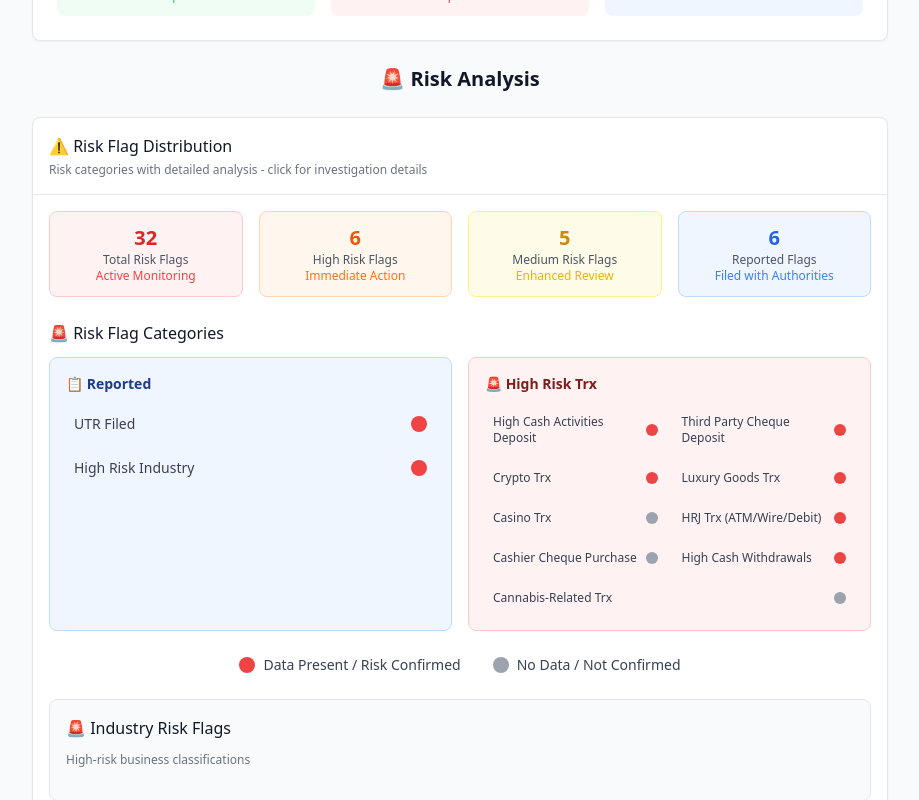
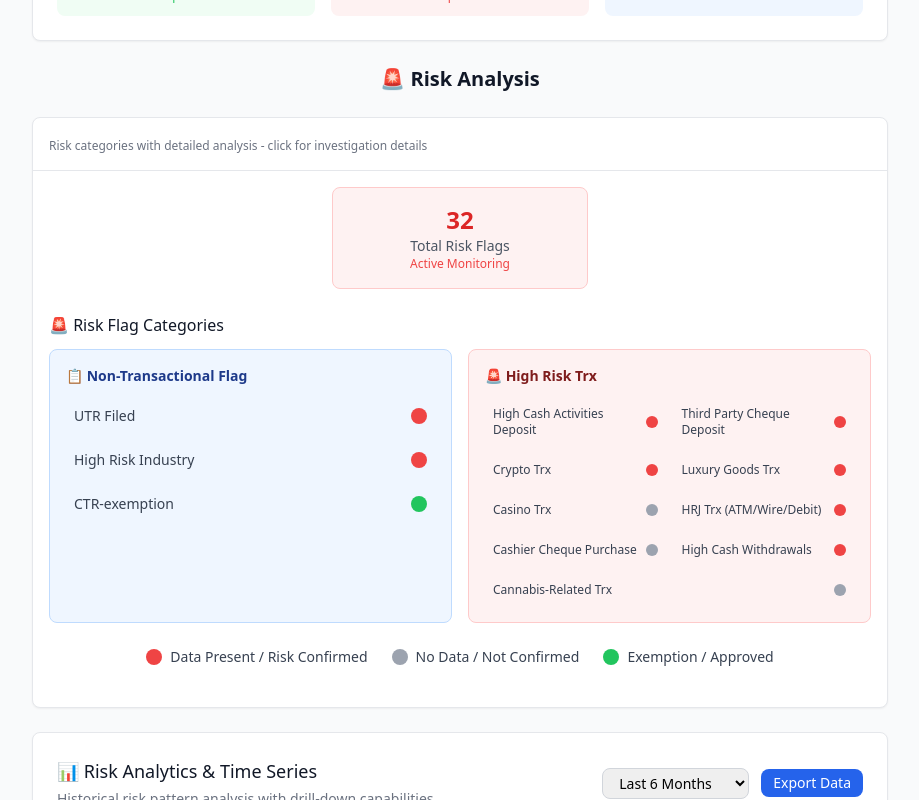
Before and after one commit to jjliujames/https---github.com-jjliujames-360_view, a Vue app: page /metro/1/market/1/region/1/rm/1/client/1 in a window 1280 px wide. Shown: the part 2560-3360 px from the top of the page, without its empty margins (328-1247 px from the left). Built offline with nearby package versions, Linux system fonts and the light colour scheme.

Commit message:
Refactor ClientDetailView component to streamline risk flag presentation. Remove redundant risk flag headers and consolidate risk summaries into a more focused layout. Update risk flag categories for clarity, enhancing the overall user experience with improved styling and spacing adjustments.

```diff
--- a/src/components/ClientDetailView.vue
+++ b/src/components/ClientDetailView.vue
@@ -919,7 +919,6 @@
             <div class="p-4 border-b border-gray-200">
               <div class="flex items-center justify-between">
                 <div>
-                  <h3 class="text-base font-medium text-gray-900">⚠️ Risk Flag Distribution</h3>
                   <p class="text-xs text-gray-500 mt-1">Risk categories with detailed analysis - click for
                     investigation details</p>
                 </div>
@@ -927,33 +926,12 @@
             </div>
             <div class="p-4">
               <!-- Summary Section -->
-              <div class="mb-6 grid grid-cols-1 md:grid-cols-4 gap-4">
-                <div class="bg-red-50 rounded-lg p-3 border border-red-200">
+              <div class="mb-6 flex justify-center">
+                <div class="bg-red-50 rounded-lg p-4 border border-red-200 w-64">
                   <div class="text-center">
-                    <div class="text-xl font-bold text-red-600">{{ totalRiskFlags }}</div>
-                    <div class="text-xs text-gray-600">Total Risk Flags</div>
+                    <div class="text-2xl font-bold text-red-600">{{ totalRiskFlags }}</div>
+                    <div class="text-sm text-gray-600">Total Risk Flags</div>
                     <div class="text-xs text-red-500 font-medium">Active Monitoring</div>
-                  </div>
-                </div>
-                <div class="bg-orange-50 rounded-lg p-3 border border-orange-200">
-                  <div class="text-center">
-                    <div class="text-xl font-bold text-orange-600">{{ highRiskFlags }}</div>
-                    <div class="text-xs text-gray-600">High Risk Flags</div>
-                    <div class="text-xs text-orange-500 font-medium">Immediate Action</div>
-                  </div>
-                </div>
-                <div class="bg-yellow-50 rounded-lg p-3 border border-yellow-200">
-                  <div class="text-center">
-                    <div class="text-xl font-bold text-yellow-600">{{ mediumRiskFlags }}</div>
-                    <div class="text-xs text-gray-600">Medium Risk Flags</div>
-                    <div class="text-xs text-yellow-500 font-medium">Enhanced Review</div>
-                  </div>
-                </div>
-                <div class="bg-blue-50 rounded-lg p-3 border border-blue-200">
-                  <div class="text-center">
-                    <div class="text-xl font-bold text-blue-600">{{ reportedFlags }}</div>
-                    <div class="text-xs text-gray-600">Reported Flags</div>
-                    <div class="text-xs text-blue-500 font-medium">Filed with Authorities</div>
                   </div>
                 </div>
               </div>
@@ -963,10 +941,10 @@
                 <h4 class="text-base font-medium text-gray-900 mb-3">🚨 Risk Flag Categories</h4>
                 <div class="grid grid-cols-1 md:grid-cols-2 gap-4">
 
-                  <!-- Reported -->
+                  <!-- Non-Transactional Flag -->
                   <div class="bg-blue-50 rounded-lg p-4 border border-blue-200">
                     <h5 class="text-sm font-semibold text-blue-900 mb-3 flex items-center">
-                      📋 Reported
+                      📋 Non-Transactional Flag
                     </h5>
                     <div class="space-y-2">
                       <div class="flex items-center justify-between cursor-pointer hover:bg-blue-100 p-2 rounded"
@@ -978,6 +956,10 @@
                         @click="openRiskFlagModal({ category: 'High Risk Industry', type: 'reported', riskLevel: 'medium', hasData: true })">
                         <span class="text-sm text-gray-700">High Risk Industry</span>
                         <div class="w-4 h-4 rounded-full bg-red-500"></div>
+                      </div>
+                      <div class="flex items-center justify-between cursor-pointer hover:bg-blue-100 p-2 rounded">
+                        <span class="text-sm text-gray-700">CTR-exemption</span>
+                        <div class="w-4 h-4 rounded-full bg-green-500"></div>
                       </div>
                     </div>
                   </div>
@@ -1054,7 +1036,7 @@
                 </div>
 
                 <!-- Legend -->
-                <div class="mt-6 flex justify-center items-center space-x-8 text-sm">
+                <div class="mt-6 flex justify-center items-center space-x-6 text-sm">
                   <div class="flex items-center space-x-2">
                     <div class="w-4 h-4 rounded-full bg-red-500"></div>
                     <span class="text-gray-700">Data Present / Risk Confirmed</span>
@@ -1063,24 +1045,14 @@
                     <div class="w-4 h-4 rounded-full bg-gray-400"></div>
                     <span class="text-gray-700">No Data / Not Confirmed</span>
                   </div>
+                  <div class="flex items-center space-x-2">
+                    <div class="w-4 h-4 rounded-full bg-green-500"></div>
+                    <span class="text-gray-700">Exemption / Approved</span>
+                  </div>
                 </div>
               </div>
 
-              <!-- Industry Risk Flags -->
-              <div class="mt-6 bg-gray-50 rounded-lg p-4 border border-gray-200">
-                <h4 class="text-base font-medium text-gray-900 mb-3">🚨 Industry Risk Flags</h4>
-                <p class="text-xs text-gray-500 mb-4">High-risk business classifications</p>
-                <div class="grid grid-cols-2 md:grid-cols-3 lg:grid-cols-4 gap-3">
-                  <div v-for="industry in riskIndustries" :key="industry.name"
-                    class="flex items-center justify-between p-2 bg-white rounded-lg hover:bg-gray-50 border">
-                    <div class="flex items-center space-x-2">
-                      <div class="w-3 h-3 rounded-full" :class="industry.confirmed ? 'bg-red-500' : 'bg-gray-400'">
-                      </div>
-                      <span class="text-xs text-gray-700">{{ industry.name }}</span>
-                    </div>
-                  </div>
-                </div>
-              </div>
+
             </div>
           </div>
 
```
Also changed, not shown: 5 other files (tests, documents, lock files or other folders).
